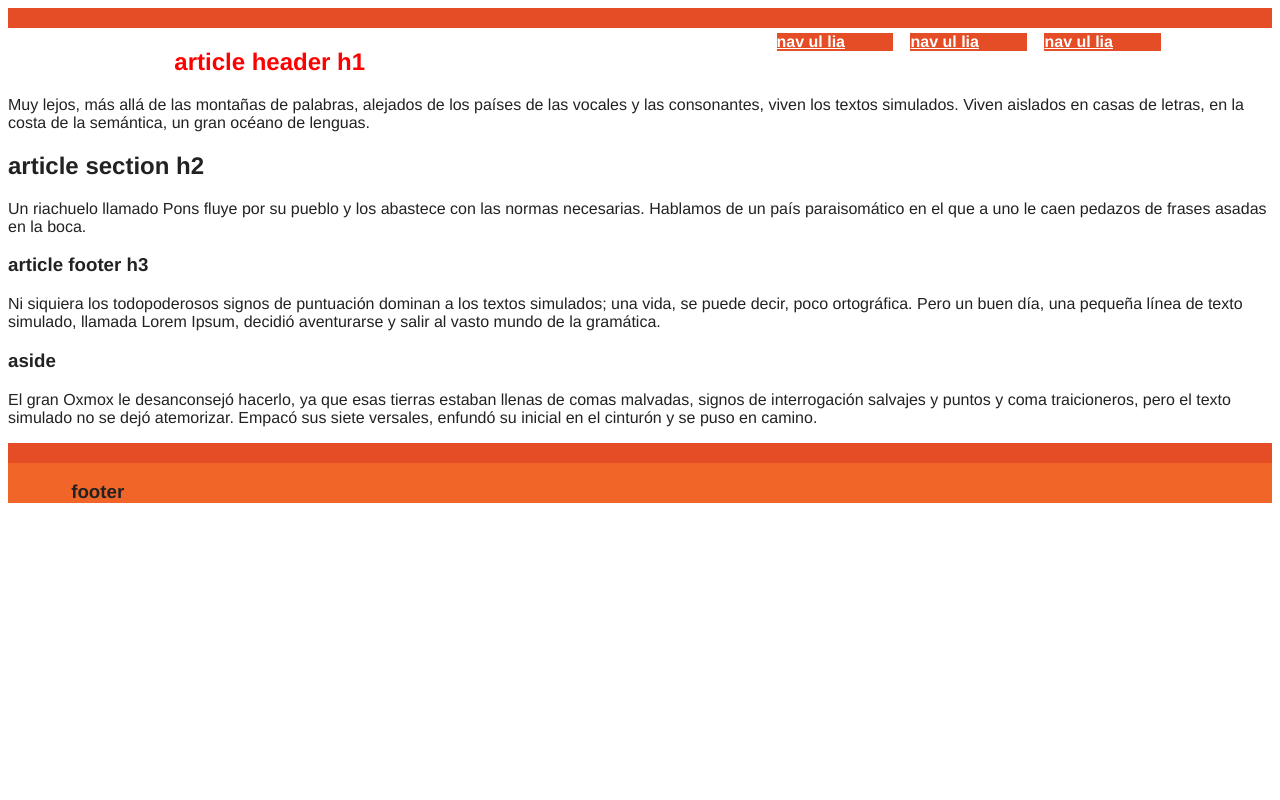
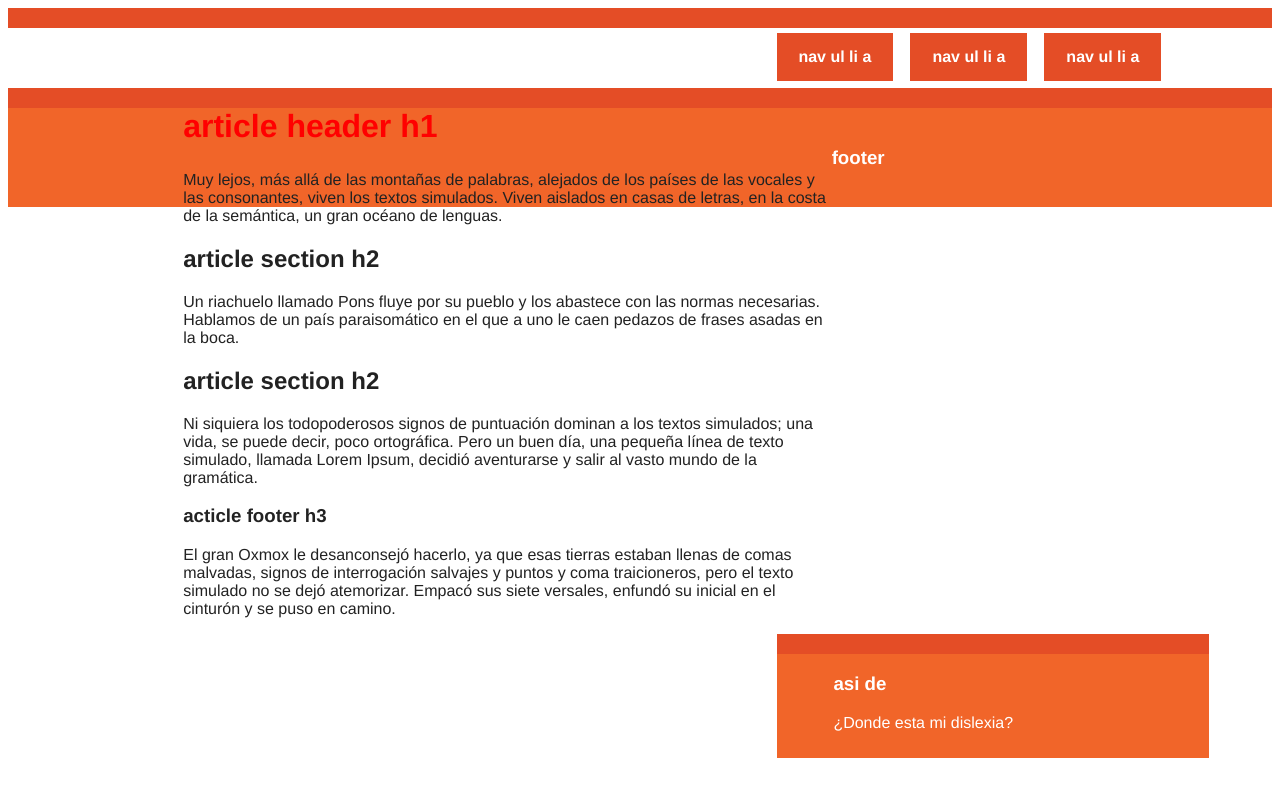
Before and after one commit to DianaMG1994/programacionweb13030623, a PHP site: page /practica2.html in a window 1280 px wide. Run offline with PHP 8.4, Linux system fonts and the light colour scheme.

Commit message:
Memarcabaerroryloarreglehoy9defebrerodel2017

```diff
--- a/PRACTICAS/PRACTICA2/css/estilos.css
+++ b/PRACTICAS/PRACTICA2/css/estilos.css
@@ -1,152 +1,122 @@
 
-html, button, input, select, textarea
-{
-	color: #222;
-
+html, button, input, select, textarea{
+	color:#222;
 }
-body
-{
+body{
 	font-size:1em;
-	line-height:1.4px;
-	font: 16px Helvetica;
+	line-height: 1.4px;
+	font:16px Helvetica;
 }
-
-
-hr
-{
-	display: block;
+hr{
+	display:block;
 	height: 1px;
-	border: 0px;
-	border-top:1 px solid #ccc;
-	margin: 1em 0;
-	padding: 0px;
-
+	border:0px;
+	border-top:1px solid #ccc;
+	margin:1em 0;
+	padding:0px;
 }
-.container
-{
+.container{
 	width: 90%;
 	margin: 0 5%;
-
 }
-
-/*margin arriba,derecha,abajo,izquierda;
-margin: arriba abajo, izquierda derecha
+/*
+margin: top right down left;
+margin: top-down left-right;
 */
-.header-container
-{
-	border-bottom: 20px  solid #e44d26
-
+.header-container{
+	border-bottom:20px solid #e44d26;
 }
 .footer-container,
-.main aside
-{
-	border-top: 20px solid #e44d26
+.main aside{
+	border-top:20px solid #e44d26;
 }
-.head-container,
+.header-container,
 .footer-container,
-.main aside
-{
-	background:#f16529;
+.main aside{
+	background: #f16529;
 }
-.title {color:white;}
-
-nav ul
-{
+.title{
+	color:white;
+}
+nav ul{
 	margin:0;
-	padding:0;
+	padding: 0;
 }
-nav a
-{
-display:block;
-margin-bottom: 10px
-padding: 15px 0;
-text-align:center
-text-decoration:none;
-font-weight: bold;
-color:white;
-background: #e44d26;
+nav a{
+	display:block;
+	margin-bottom: 10px;
+	padding: 15px 0;
+	text-align: center;
+	text-decoration: none;
+	font-weight: bold;
+	color: white;
+	background: #e44d26;
 }
 nav a:hover,
-nav a:visited
-{
+nav a:visited{
+	color: white;
+}
+nav a:hover{
+	text-decoration: underline;
+}
+.main{
+	padding: 30px 0;
+}
+.main article h1{
+	font-size: 2em;
+}
+.main aside{
 	color:white;
-
+	padding: 0px 5% 10px;
 }
-nav a:hover
-{
-	text-decoration:: underline;
+.footer-container footer{
+	color:white;
+	padding: 20px 0;
 }
-.main
-{
-	padding:30px 0;
+.clearfix:before,
+.clearfix:after{
+	content: "          ";
+	display: table;
 }
-.main article h1
-{
-	font-size:2em;
-}
-.main aside
-{
-	color: white;
-	padding:0px 5% 10px;
-}
-.foooter-container footer
-{
-	color:white;
-	padding:20px 0;
-}
-@media only screen and (min-width: 480px)
-{
+@media only screen and (min-width: 480px){
 	h1{color:red;}
-	nav a
-	{
+	nav a{
 		float: left;
 		width: 27%;
 		margin: 25px 2%;
 		margin-bottom: 0;
 	}
-
-	nav li:first-child a
-	{
+	nav li:first-child a{
 		margin-left: 0;
-
 	}
-	nav li:last-child a
-	{
-		margin-right:0;
+	nav li:last-child a{
+		margin-right: 0;
 	}
-	nav ul li
-	{
+	nav ul li{
 		display:inline;
 	}
-}
-/*480px*/
-@media only screen and (min-width:760px){
- 	.title
-	 {
-             float: left;
+}/* 480 px */
+@media only screen and (min-width: 760px){
+	.title{
+		float: left;
 	}
-	nav
-	{
-		float:right;
-		width:38%;
-
+	nav{
+		float: right;
+		width: 38%;
 	}
-	.main aside
-	{
-		float:right;
-		width:28%;
+	.main aside{
+		float: right;
+		width: 28%;
 	}
-	.main article
-	{
+	.main article{
 		float: left;
 		width: 57%;
 	}
+
 }
-@media only screen and (min-width: 1200px )
-{
-	.content
-	{
-		width:1026px;
-		margin: 0 auto;
+@media only screen and (min-width: 1200px){
+	.content{
+		width: 1026px;
+		margin: 0;
 	}
 }
--- a/PRACTICAS/PRACTICA2/practica2.html
+++ b/PRACTICAS/PRACTICA2/practica2.html
@@ -1,51 +1,51 @@
 <!DOCTYPE html>
 <html>
 	<head>
-     <meta charset= "UTF-8">
-     <link rel= "stylesheet" href= "css/estilos.css">
+		<meta charset="UTF-8">
+		<link rel="stylesheet" href="css/estilos.css">
 	</head>
 	<body>
-
-    <div class= "header-container">
-        <header class = "container clearfix">
-          <h1 class = "title"> h1.title </h1>
+		<div class="header-container">
+			<header class="container clearfix">
+				<h1 class="title"> h1, title </h1>
 				<nav>
 					<ul>
-                      <li> <a href="#"> nav ul lia </a> </li>
-                      <li> <a href="#"> nav ul lia </a> </li>
-                      <li> <a href="#"> nav ul lia </a> </li>
+						<li><a href="#"> nav ul li a </a></li>
+						<li><a href="#"> nav ul li a </a></li>
+						<li><a href="#"> nav ul li a </a></li>
 					</ul>
 				</nav>
 			</header>
-
-</div> <!-- div header- container -->
-  <div class= "main-container">
-    <div classs ="main container clearfix">
+		</div><!-- header container -->
+		<div class="main-container">
+			<div class="main container clearfix">
 				<article>
 					<header>
-                  <h1>article header h1 </h1>
-
+						<h1>article header h1</h1>
 						<p> Muy lejos, más allá de las montañas de palabras, alejados de los países de las vocales y las consonantes, viven los textos simulados. Viven aislados en casas de letras, en la costa de la semántica, un gran océano de lenguas. </p>
 					</header>
 					<section>
-                   <h2> article section h2 </h2>
-                   <p>Un riachuelo llamado Pons fluye por su pueblo y los abastece con las normas necesarias. Hablamos de un país paraisomático en el que a uno le caen pedazos de frases asadas en la boca.</p>
-
+						<h2>article section h2</h2>
+						<p> Un riachuelo llamado Pons fluye por su pueblo y los abastece con las normas necesarias. Hablamos de un país paraisomático en el que a uno le caen pedazos de frases asadas en la boca. </p>
+					</section>
+					<section>
+						<h2>article section h2</h2>
+						<p>Ni siquiera los todopoderosos signos de puntuación dominan a los textos simulados; una vida, se puede decir, poco ortográfica. Pero un buen día, una pequeña línea de texto simulado, llamada Lorem Ipsum, decidió aventurarse y salir al vasto mundo de la gramática. </p>
 					</section>
 					<footer>
-               <h3> article footer h3 </h3>
-               <p>Ni siquiera los todopoderosos signos de puntuación dominan a los textos simulados; una vida, se puede decir, poco ortográfica. Pero un buen día, una pequeña línea de texto simulado, llamada Lorem Ipsum, decidió aventurarse y salir al vasto mundo de la gramática. </p>
+						<h3>acticle footer h3</h3>
+						<p>El gran Oxmox le desanconsejó hacerlo, ya que esas tierras estaban llenas de comas malvadas, signos de interrogación salvajes y puntos y coma traicioneros, pero el texto simulado no se dejó atemorizar. Empacó sus siete versales, enfundó su inicial en el cinturón y se puso en camino.</p>
 					</footer>
 				</article>
 				<aside>
-             <h3> aside </h3>
-             <p> El gran Oxmox le desanconsejó hacerlo, ya que esas tierras estaban llenas de comas malvadas, signos de interrogación salvajes y puntos y coma traicioneros, pero el texto simulado no se dejó atemorizar. Empacó sus siete versales, enfundó su inicial en el cinturón y se puso en camino. </p>
+					<h3>asi de</h3>
+					<p>¿Donde esta mi dislexia?</p>
 				</aside>
-    </div> <!-- fin div . main---->
-  </div> <!-- fin  . main-container---->
-          <div class = "footer-container">
-             <footer class = "container">
-                  <h3> footer </h3>
+			</div><!-- fin div .main-->
+		</div><!-- fin .main-container -->
+		<div class="footer-container">
+			<footer class="container">
+				<h3>footer</h3>
 			</footer>
 		</div>
 	</body>
```
Lines whose indentation alone changed are shown as unchanged.
